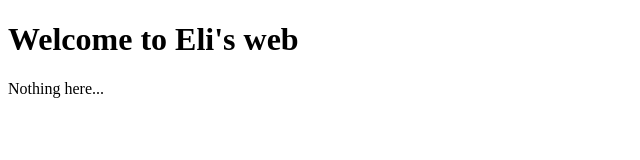
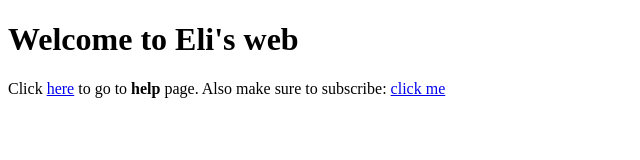
Before and after one commit to antojoarras/antojoarras.github.io, a plain HTML site: page index.html in a window 1280 px wide. Shown: the whole page, without its empty margins (0-640 px from the left). Drawn offline with Linux system fonts and the light colour scheme.

Commit message:
Update index.html

```diff
--- a/index.html
+++ b/index.html
@@ -1,6 +1,8 @@
 <!DOCTYPE html>
 <html>
   <head>
+    <meta charset="UTF-8">
+    <meta name="viewport" content="width=device-width, initial-scale=1.0">
     <title>
       Does any reads me?
     </title>
@@ -10,7 +12,8 @@
       Welcome to Eli's web
     </h1>
     <p1>
-      Nothing here...
+      Click <a href="help.html">here</a> to go to <b>help</b> page.
+      Also make sure to subscribe: <a href="https://www.youtube.com/@elithelegobrick/videos">click me</a>
     </p1>
   </body>
 </html>
```
